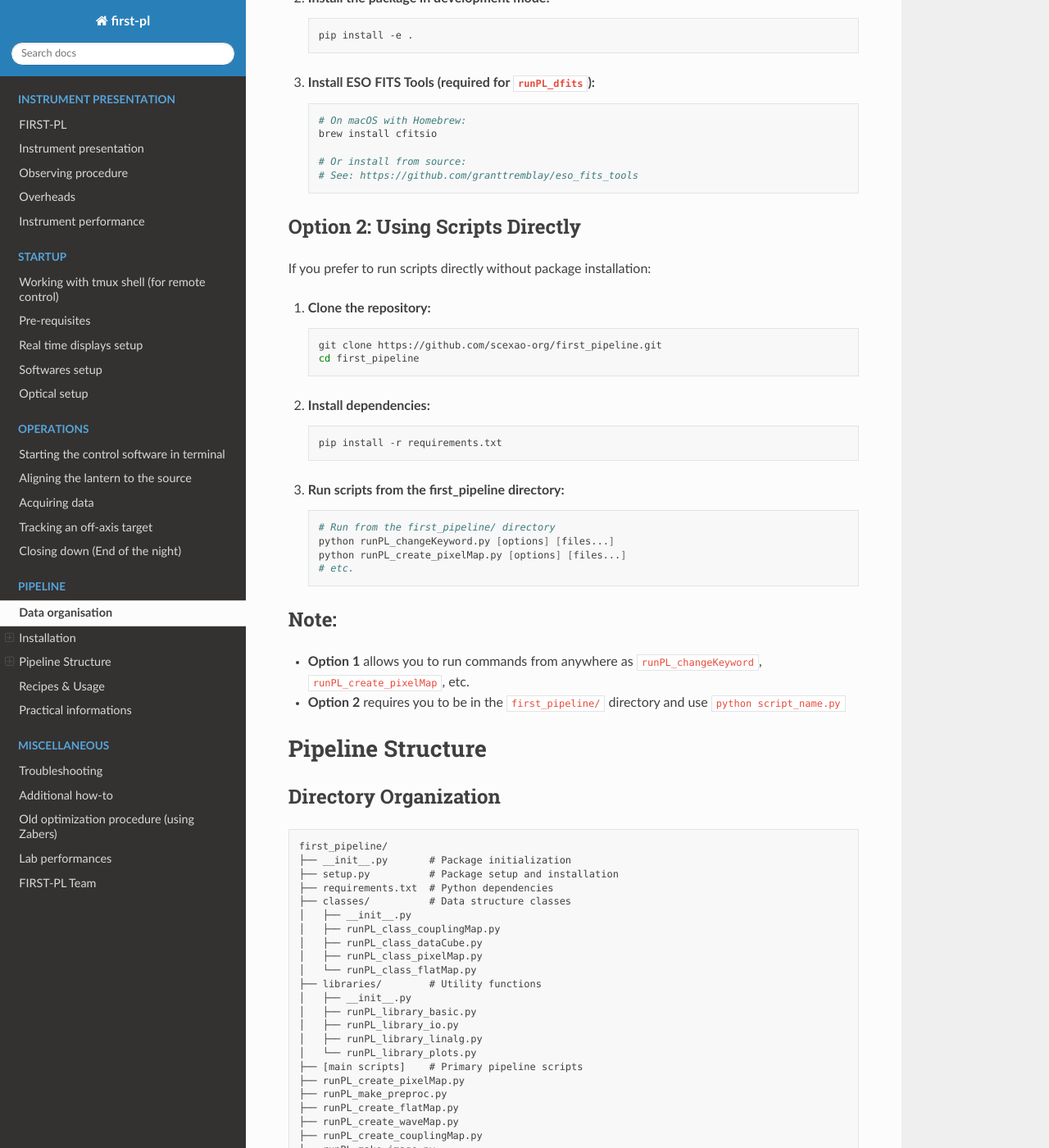
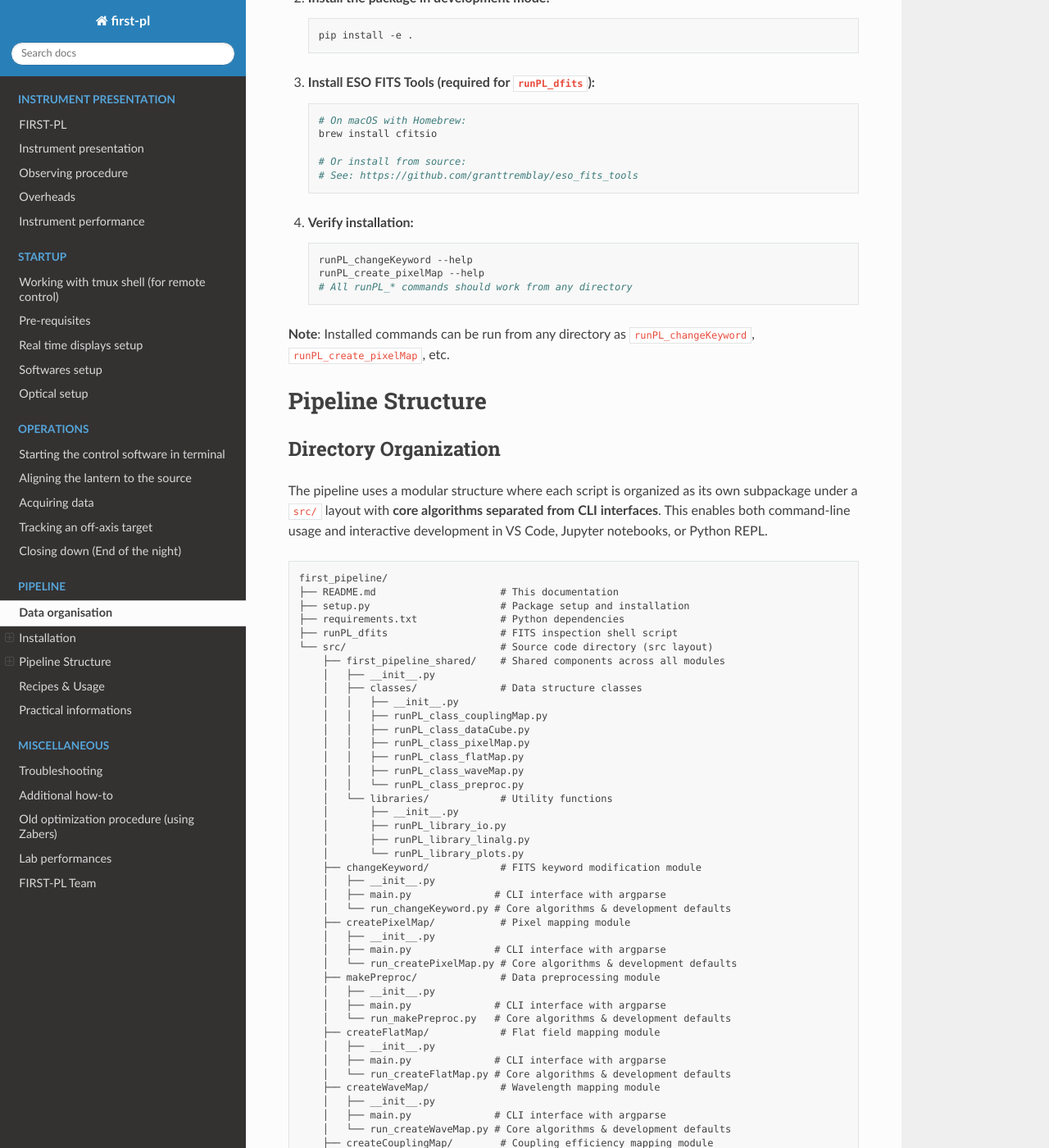
Before and after one commit to scexao-org/first_control, a Sphinx documentation site: the page built from source/pipeline_intro.md, in a window 1280 px wide and 1400 px high, scrolled down 1110 px. Shown: the whole window at 82% size. Built offline with Sphinx 7.4.7 and the Read the Docs theme 3.1.0, drawn with Linux system fonts in a browser that asks for light colours; some of the changed text lies outside the part shown.

Commit message:
Update pipeline introduction (with installation options)

````diff
--- a/source/pipeline_intro.md
+++ b/source/pipeline_intro.md
@@ -1,8 +1,8 @@
 # Data organisation
 
+Two main FITS file keywords are used to organise the data: "DATA-TYP" and "X_FIRTYP". The first keyword is specific to SUBARU, the second one is specific to the FIRST instrument.
+
 The "runPL_*.py" scripts are designed to run sequentially, each handling a specific stage of data reduction, calibration, and analysis.
-
-Two main FITS file keywords are used to organise the data: "DATA-TYP" and "X_FIRTYP". The first keyword is specific to SUBARU, the second one is specific to the FIRST instrument.
 
 The user will give the files as arguments to each script. If no argument is given, the script will look for all files within the current directory. The script will automatically select relevant data based on the FITS keywords.
 
@@ -34,76 +34,88 @@
    # See: https://github.com/granttremblay/eso_fits_tools
    ```
 
-## Option 2: Using Scripts Directly
-
-If you prefer to run scripts directly without package installation:
-
-1. **Clone the repository:**
+4. **Verify installation:**
    ```bash
-   git clone https://github.com/scexao-org/first_pipeline.git
-   cd first_pipeline
+   runPL_changeKeyword --help
+   runPL_create_pixelMap --help
+   # All runPL_* commands should work from any directory
    ```
 
-2. **Install dependencies:**
-   ```bash
-   pip install -r requirements.txt
-   ```
-
-3. **Run scripts from the first_pipeline directory:**
-   ```bash
-   # Run from the first_pipeline/ directory
-   python runPL_changeKeyword.py [options] [files...]
-   python runPL_create_pixelMap.py [options] [files...]
-   # etc.
-   ```
-
-## Note:
-
-- **Option 1** allows you to run commands from anywhere as `runPL_changeKeyword`, `runPL_create_pixelMap`, etc.
-- **Option 2** requires you to be in the `first_pipeline/` directory and use `python script_name.py`
+**Note**: Installed commands can be run from any directory as `runPL_changeKeyword`, `runPL_create_pixelMap`, etc.
 
 # Pipeline Structure
 
 ## Directory Organization
 
+The pipeline uses a modular structure where each script is organized as its own subpackage under a `src/` layout with **core algorithms separated from CLI interfaces**. This enables both command-line usage and interactive development in VS Code, Jupyter notebooks, or Python REPL.
+
 ```
 first_pipeline/
-├── __init__.py       # Package initialization
-├── setup.py          # Package setup and installation
-├── requirements.txt  # Python dependencies
-├── classes/          # Data structure classes
-│   ├── __init__.py
-│   ├── runPL_class_couplingMap.py
-│   ├── runPL_class_dataCube.py
-│   ├── runPL_class_pixelMap.py
-│   └── runPL_class_flatMap.py
-├── libraries/        # Utility functions
-│   ├── __init__.py
-│   ├── runPL_library_basic.py
-│   ├── runPL_library_io.py
-│   ├── runPL_library_linalg.py
-│   └── runPL_library_plots.py
-├── [main scripts]    # Primary pipeline scripts
-├── runPL_create_pixelMap.py
-├── runPL_make_preproc.py
-├── runPL_create_flatMap.py
-├── runPL_create_waveMap.py
-├── runPL_create_couplingMap.py
-├── runPL_make_image.py
-└── runPL_make_astrometry.py
+├── README.md                     # This documentation
+├── setup.py                      # Package setup and installation
+├── requirements.txt              # Python dependencies
+├── runPL_dfits                   # FITS inspection shell script
+└── src/                          # Source code directory (src layout)
+    ├── first_pipeline_shared/    # Shared components across all modules
+    │   ├── __init__.py
+    │   ├── classes/              # Data structure classes
+    │   │   ├── __init__.py
+    │   │   ├── runPL_class_couplingMap.py
+    │   │   ├── runPL_class_dataCube.py
+    │   │   ├── runPL_class_pixelMap.py
+    │   │   ├── runPL_class_flatMap.py
+    │   │   ├── runPL_class_waveMap.py
+    │   │   └── runPL_class_preproc.py
+    │   └── libraries/            # Utility functions
+    │       ├── __init__.py
+    │       ├── runPL_library_io.py
+    │       ├── runPL_library_linalg.py
+    │       └── runPL_library_plots.py
+    ├── changeKeyword/            # FITS keyword modification module
+    │   ├── __init__.py
+    │   ├── main.py              # CLI interface with argparse
+    │   └── run_changeKeyword.py # Core algorithms & development defaults
+    ├── createPixelMap/           # Pixel mapping module
+    │   ├── __init__.py
+    │   ├── main.py              # CLI interface with argparse
+    │   └── run_createPixelMap.py # Core algorithms & development defaults
+    ├── makePreproc/              # Data preprocessing module
+    │   ├── __init__.py
+    │   ├── main.py              # CLI interface with argparse
+    │   └── run_makePreproc.py   # Core algorithms & development defaults
+    ├── createFlatMap/            # Flat field mapping module
+    │   ├── __init__.py
+    │   ├── main.py              # CLI interface with argparse
+    │   └── run_createFlatMap.py # Core algorithms & development defaults
+    ├── createWaveMap/            # Wavelength mapping module
+    │   ├── __init__.py
+    │   ├── main.py              # CLI interface with argparse
+    │   └── run_createWaveMap.py # Core algorithms & development defaults
+    ├── createCouplingMap/        # Coupling efficiency mapping module
+    │   ├── __init__.py
+    │   ├── main.py              # CLI interface with argparse
+    │   └── run_createCouplingMap.py # Core algorithms & development defaults
+    ├── makeImage/                # Image reconstruction module
+    │   ├── __init__.py
+    │   ├── main.py              # CLI interface with argparse
+    │   └── run_makeImage.py     # Core algorithms & development defaults
+    └── makeAstrometry/           # Astrometric processing module
+        ├── __init__.py
+        ├── main.py              # CLI interface with argparse
+        └── run_makeAstrometry.py # Core algorithms & development defaults
 ```
 
 ## Workflow
 
-1. **Inspect FITS files**: `./runPL_dfits <file>`
-2. **Update keywords if needed**: `python runPL_changeKeyword.py --X_FIRTYP=RAW *.fits`
-3. **Create pixel map**: `python runPL_create_pixelMap.py --filter_files *.fits`
-4. **Preprocess data**: `python runPL_make_preproc.py /data/directory`
-5. **Create flat field map**: `python runPL_create_flatMap.py *.fits`
-6. **Generate wavelength map**: `python runPL_create_waveMap.py *.fits`
-7. **Create coupling maps**: `python runPL_create_couplingMap.py *.fits`
-8. **Perform astrometry if needed**: `python runPL_make_astrometry.py *.fits`
-9. **Reconstruct images if needed**: `python runPL_make_image.py *.fits`
+1. **Inspect FITS files**: `runPL_dfits <file>`
+2. **Update keywords if needed**: `runPL_changeKeyword.py --X_FIRTYP=RAW *.fits`
+3. **Create pixel map**: `runPL_create_pixelMap.py --filter_files *.fits`
+4. **Preprocess data**: `runPL_make_preproc.py /data/directory`
+5. **Create flat field map**: `runPL_create_flatMap.py *.fits`
+6. **Generate wavelength map**: `runPL_create_waveMap.py *.fits`
+7. **Create coupling maps**: `runPL_create_couplingMap.py *.fits`
+8. **Perform astrometry if needed**: `runPL_make_astrometry.py *.fits`
+9. **Reconstruct images if needed**: `runPL_make_image.py *.fits`
 
 ## Key Components
 - **Shell and Python scripts**: Each major step is a separate script
````
